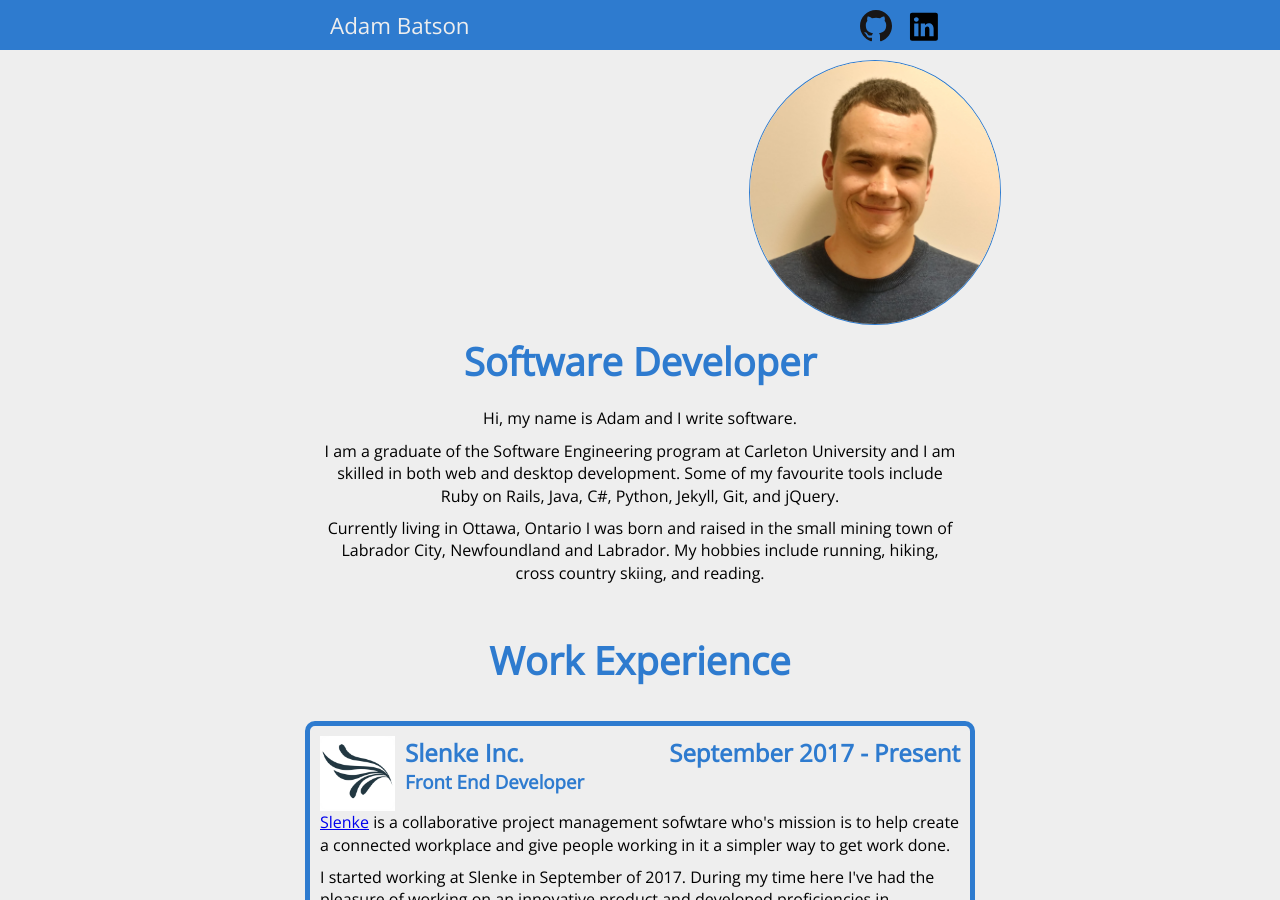
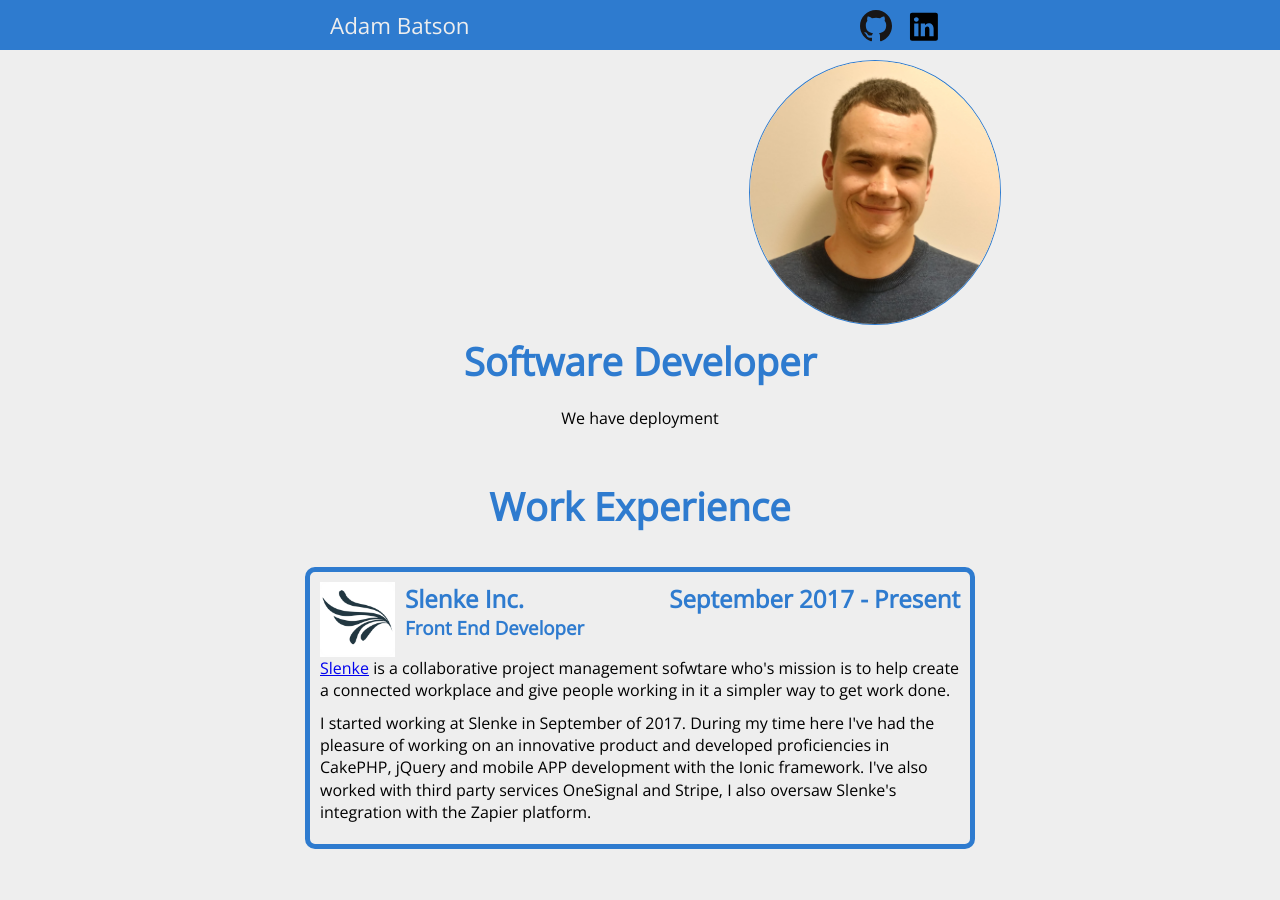
Before and after one commit to adambatson/adambatson.github.io, a Jekyll site: the page built from index.html, in a window 1280 px wide and 900 px high. Built offline with Jekyll 4.4.1, drawn with Linux system fonts in a browser that asks for light colours; nearby versions of some CDN libraries.

Commit message:
Test auto deploy

```diff
--- a/index.html
+++ b/index.html
@@ -15,10 +15,11 @@ title: Adam Batson - Software Developer
 			<img id="meImg" src="images/bio-pic.jpg">
 			<h1>Software Developer</h1>
 			<div id="bio">
-				<p>Hi, my name is Adam and I write software.</p>
+				<!-- <p>Hi, my name is Adam and I write software.</p>
 				<p>I am a graduate of the Software Engineering program at Carleton University and I am skilled in both web and desktop development.
 				Some of my favourite tools include Ruby on Rails, Java, C#, Python, Jekyll, Git, and jQuery. </p>
-				<p>Currently living in Ottawa, Ontario I was born and raised in the small mining town of Labrador City, Newfoundland and Labrador. My hobbies include running, hiking, cross country skiing, and reading. </p>
+				<p>Currently living in Ottawa, Ontario I was born and raised in the small mining town of Labrador City, Newfoundland and Labrador. My hobbies include running, hiking, cross country skiing, and reading. </p> -->
+				<p>We have deployment</p>
 			</div>
 		</div>
 
```
